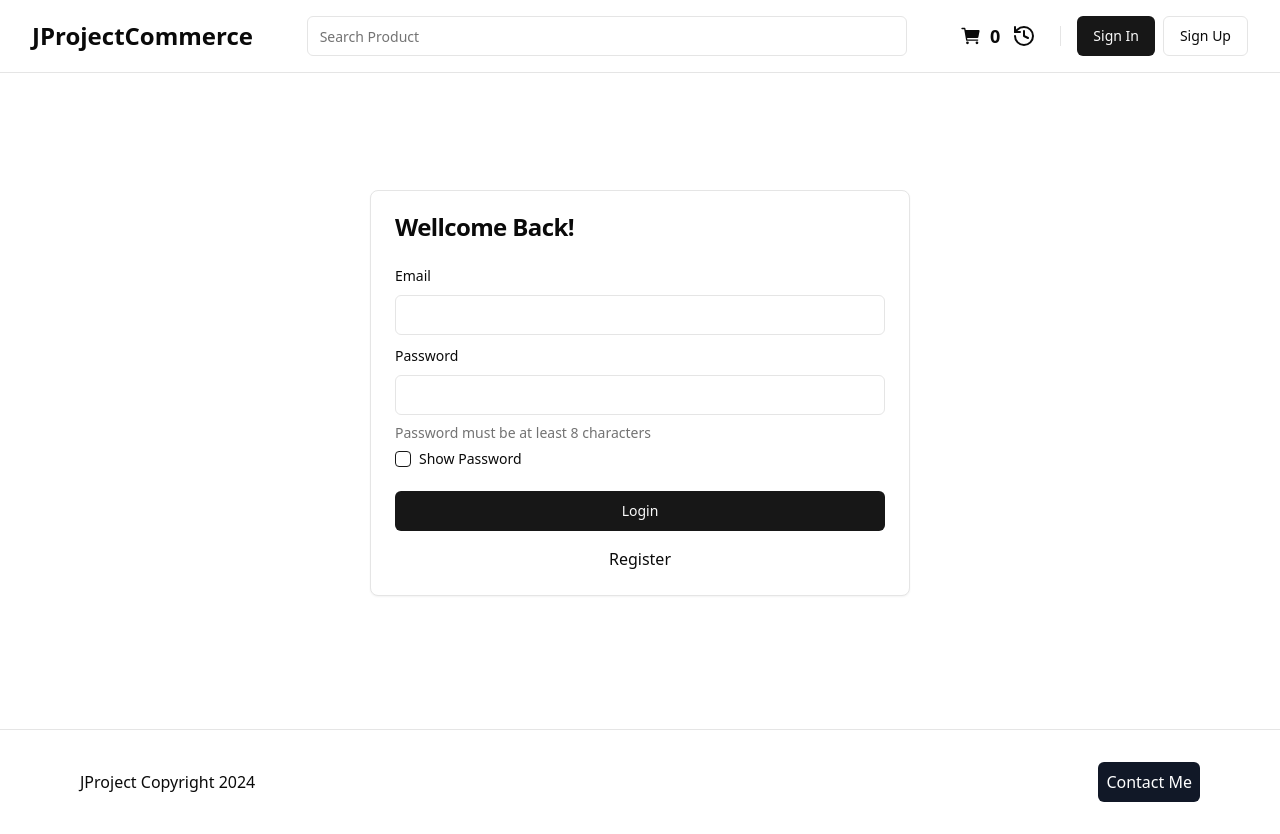
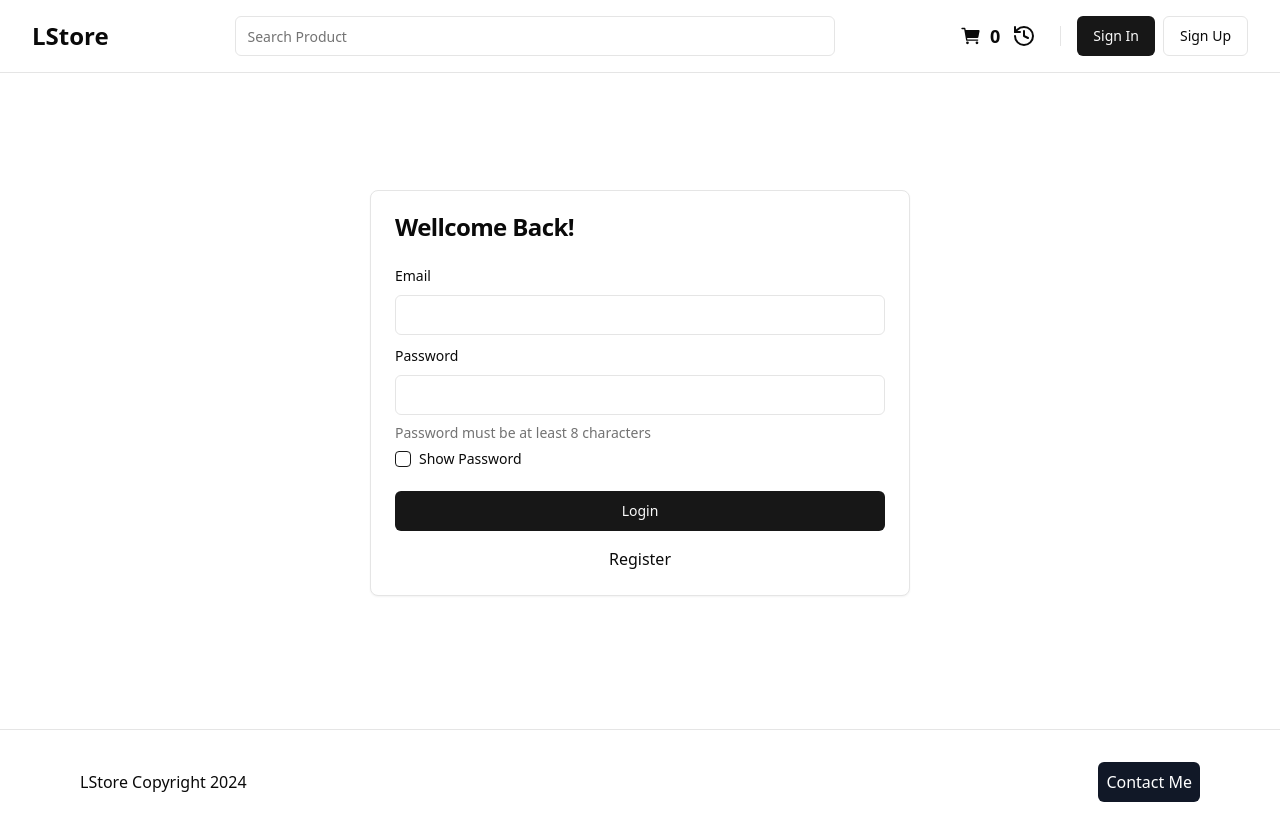
Before and after one commit to jayasaptr/jcomerce, a React (Vite) app: page /login in a window 1280 px wide. Built offline with nearby package versions, Linux system fonts and the light colour scheme; no server answers.

Commit message:
feat:[MJ] login page

```diff
--- a/src/components/Footer.jsx
+++ b/src/components/Footer.jsx
@@ -3,7 +3,7 @@ import { ContactMeButton } from "./ContactMeButton";
 export const Footer = () => {
   return (
     <footer className="flex items-center justify-between border-t py-8 px-20 mt-4">
-      <h1>JProject Copyright 2024</h1>
+      <h1>LStore Copyright 2024</h1>
       <ContactMeButton>Contact Me</ContactMeButton>
     </footer>
   );
--- a/src/components/Header.jsx
+++ b/src/components/Header.jsx
@@ -30,9 +30,7 @@ export const Header = () => {
   return (
     <header className="flex items-center justify-between px-8 py-4 border-b">
       <Link to="/">
-        <p className="font-bold text-2xl hover:cursor-pointer mr-2">
-          JProjectCommerce
-        </p>
+        <p className="font-bold text-2xl hover:cursor-pointer mr-2">LStore</p>
       </Link>
       <Input className="max-w-[600px]" placeholder="Search Product" />
       <div className="flex space-x-4 h-5 items-center">
--- a/src/pages/HomePage.jsx
+++ b/src/pages/HomePage.jsx
@@ -48,7 +48,7 @@ const HomePage = () => {
             Become a trand-setter with us.
           </h1>
           <p className="mt-6 text-lg max-w-prose text-muted-foreground">
-            Jproject provides you with the finest clothings and ensures your
+            LStore provides you with the finest clothings and ensures your
             confidence throghout your days
           </p>
         </div>
--- a/src/pages/LoginPage.jsx
+++ b/src/pages/LoginPage.jsx
@@ -103,7 +103,7 @@ const LoginPage = () => {
 
   return (
     <GuestPage>
-      <main className="container py-8 flex flex-col justify-center items-center max-w-screen-md h-[80vh]">
+      <main className="container py-8 flex flex-col justify-center items-center max-w-screen-md min-h-[80vh]">
         <Form {...form}>
           <form
             className="w-full max-w-[540px] "
```
